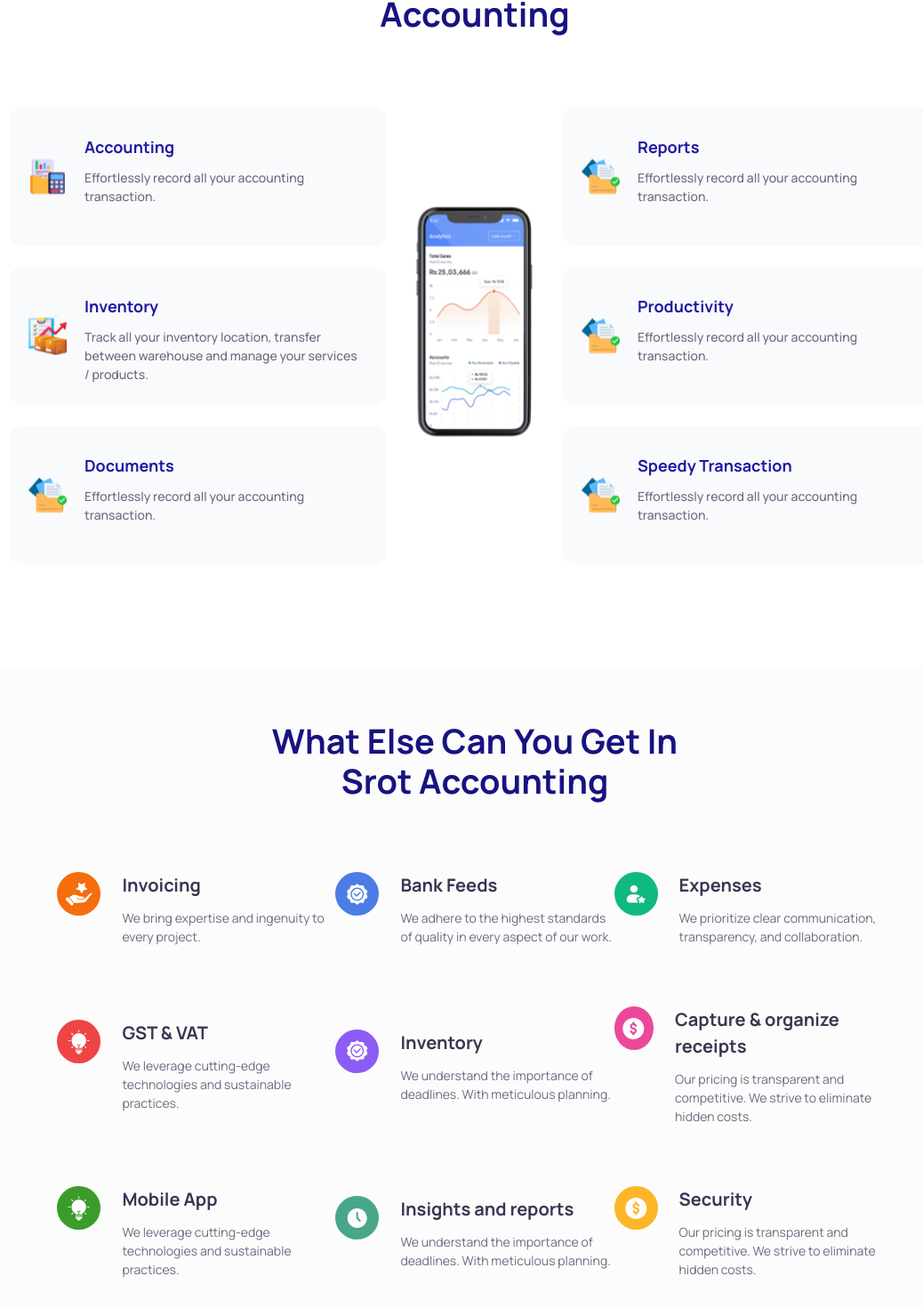
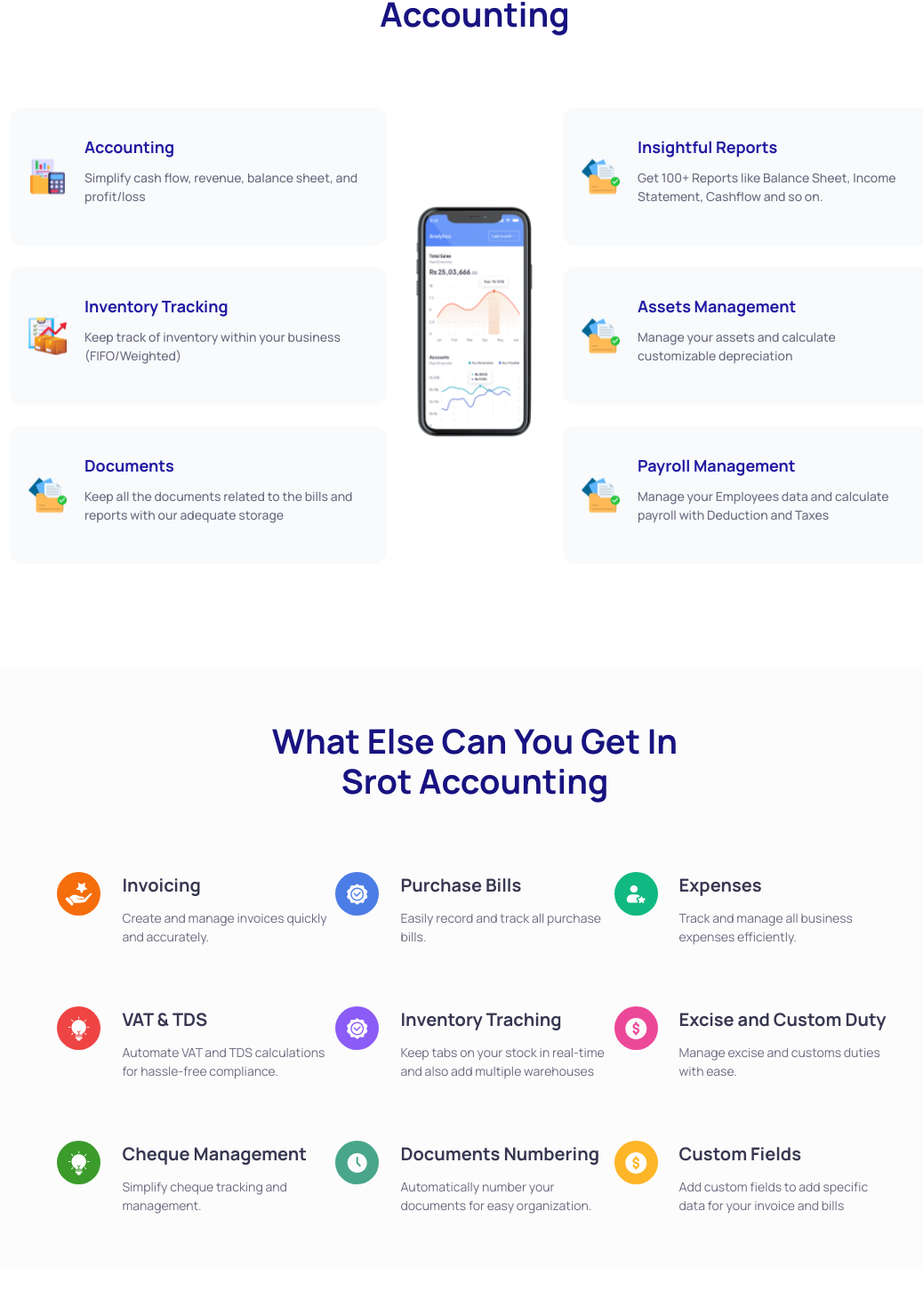
Before and after one commit to gsauarv/test-srot, a Next.js app: page /accounting in a window 1280 px wide. Shown: the part 822-2292 px from the top of the page at 89% size, without its empty margins (106-1144 px from the left). Built offline with nearby package versions, Linux system fonts and the light colour scheme.

Commit message:
Regular Content

```diff
--- a/components/accounting/AccountingLanding.js
+++ b/components/accounting/AccountingLanding.js
@@ -16,10 +16,10 @@ const AccountingLanding = ({ isRestaurantPage = false }) => {
 
   const restaurantData = {
     buttonText: "Cloud Based: Accounting Platform",
-    title: "Rees Platform",
-    subtitle: "Simplify your business through our all-inclusive",
+    title: "Restaurant Handling Platform",
+    subtitle: "Manage your restaurant through our all-inclusive",
     bottomSubtitle:
-      "Take your business to the next level through our cutting-edge, cloud-based platform.",
+      "Kick start your restaurant business to the digital future ",
   };
   return (
     <>
--- a/components/accounting/ExploreMore.js
+++ b/components/accounting/ExploreMore.js
@@ -13,70 +13,70 @@ const ExploreMore = ({ isRestaurantPage = false }) => {
   const accounting_card_data = [
     {
       title: "Accounting",
+      description: "Simplify cash flow, revenue, balance sheet, and profit/loss",
+      image: ExploreAcc,
+    },
+
+    {
+      title: "Inventory Tracking",
+      description:
+        "Keep track of inventory within your business (FIFO/Weighted)",
+      image: Inventory,
+    },
+
+    {
+      title: "Documents",
+      description: "Keep all the documents related to the bills and reports with our adequate storage",
+      image: Document,
+    },
+    {
+      title: "Insightful Reports",
+      description: "Get 100+ Reports like Balance Sheet, Income Statement, Cashflow and so on.",
+      image: Document,
+    },
+    {
+      title: "Assets Management",
+      description: "Manage your assets and calculate customizable depreciation ",
+      image: Document,
+    },
+    {
+      title: "Payroll Management",
+      description: "Manage your Employees data and calculate payroll with Deduction and Taxes",
+      image: Document,
+    },
+  ];
+
+  const res_card_data = [
+    {
+      title: "Table Management",
       description: "Effortlessly record all your accounting transaction.",
       image: ExploreAcc,
     },
 
     {
-      title: "Inventory",
+      title: "100% Leakage Control",
       description:
         "Track all your inventory location,  transfer between warehouse and manage your services / products.",
       image: Inventory,
     },
 
     {
-      title: "Documents",
+      title: "Real Time Analytics",
       description: "Effortlessly record all your accounting transaction.",
       image: Document,
     },
     {
-      title: "Reports",
+      title: "50+ Insightful Reports",
       description: "Effortlessly record all your accounting transaction.",
       image: Document,
     },
     {
-      title: "Productivity",
+      title: "Multiple Outlet Billing",
       description: "Effortlessly record all your accounting transaction.",
       image: Document,
     },
     {
-      title: "Speedy Transaction",
-      description: "Effortlessly record all your accounting transaction.",
-      image: Document,
-    },
-  ];
-
-  const res_card_data = [
-    {
-      title: "Accounting",
-      description: "Effortlessly record all your accounting transaction.",
-      image: ExploreAcc,
-    },
-
-    {
-      title: "Inventory",
-      description:
-        "Track all your inventory location,  transfer between warehouse and manage your services / products.",
-      image: Inventory,
-    },
-
-    {
-      title: "Documents",
-      description: "Effortlessly record all your accounting transaction.",
-      image: Document,
-    },
-    {
-      title: "Reports",
-      description: "Effortlessly record all your accounting transaction.",
-      image: Document,
-    },
-    {
-      title: "Productivity",
-      description: "Effortlessly record all your accounting transaction.",
-      image: Document,
-    },
-    {
-      title: "Speedy Transaction",
+      title: "Record Customer Credit",
       description: "Effortlessly record all your accounting transaction.",
       image: Document,
     },
--- a/components/accounting/FeaturesSection.js
+++ b/components/accounting/FeaturesSection.js
@@ -14,64 +14,64 @@ const FeaturesSection = ({ isRestaurantPage }) => {
   const accounting_feature_data = [
     {
       title: "Invoicing",
-      description: "We bring expertise and ingenuity to every project.",
+      description: "Create and manage invoices quickly and accurately.",
       icon: Invoicing,
       color: "#F56D0C",
     },
 
     {
-      title: "Bank Feeds",
+      title: "Purchase Bills",
       description:
-        "We adhere to the highest standards of quality in every aspect of our work.",
+        "Easily record and track all purchase bills.",
       icon: Bank,
       color: "#4C7CE5",
     },
     {
       title: "Expenses",
       description:
-        "We prioritize clear communication, transparency, and collaboration.",
+        "Track and manage all business expenses efficiently.",
       icon: Expenses,
       color: "#10B981",
     },
     {
-      title: "GST & VAT",
+      title: "VAT & TDS",
       description:
-        "We leverage cutting-edge technologies and sustainable practices.",
+        "Automate VAT and TDS calculations for hassle-free compliance.",
       icon: Gst,
       color: "#EF4444",
     },
     {
-      title: "Inventory",
+      title: "Inventory Traching",
       description:
-        "We understand the importance of deadlines. With meticulous planning.",
+        "Keep tabs on your stock in real-time and also add multiple warehouses",
       icon: Bank,
       color: "#8B5CF6",
     },
     {
-      title: "Capture & organize receipts",
+      title: "Excise and Custom Duty",
       description:
-        "Our pricing is transparent and competitive. We strive to eliminate hidden costs.",
+        "Manage excise and customs duties with ease.",
       icon: Receipts,
       color: "#EC4899",
     },
     {
-      title: "Mobile App",
+      title: "Cheque Management",
       description:
-        "We leverage cutting-edge technologies and sustainable practices.",
+        "Simplify cheque tracking and management.",
       icon: Gst,
       color: "#3B9B2B",
     },
     {
-      title: "Insights and reports",
+      title: "Documents Numbering",
       description:
-        "We understand the importance of deadlines. With meticulous planning.",
+        "Automatically number your documents for easy organization.",
       icon: Insights,
       color: "#49A68A",
     },
     {
-      title: "Security",
+      title: "Custom Fields",
       description:
-        "Our pricing is transparent and competitive. We strive to eliminate hidden costs.",
+        " Add custom fields to add specific data for your invoice and bills",
       icon: Receipts,
       color: "#FEB527",
     },
@@ -79,63 +79,63 @@ const FeaturesSection = ({ isRestaurantPage }) => {
 
   const res_feature_data = [
     {
-      title: "Invoicing",
+      title: "Ordering & Billing",
       description: "We bring expertise and ingenuity to every project.",
       icon: Invoicing,
       color: "#F56D0C",
     },
 
     {
-      title: "Bank Feeds",
+      title: "KOT/BOT Management",
       description:
         "We adhere to the highest standards of quality in every aspect of our work.",
       icon: Bank,
       color: "#4C7CE5",
     },
     {
-      title: "Expenses",
+      title: "Multiple Users & Roles",
       description:
         "We prioritize clear communication, transparency, and collaboration.",
       icon: Expenses,
       color: "#10B981",
     },
     {
-      title: "GST & VAT",
+      title: "Menu Management",
       description:
         "We leverage cutting-edge technologies and sustainable practices.",
       icon: Gst,
       color: "#EF4444",
     },
     {
-      title: "Inventory",
+      title: "Inventory Tracking",
       description:
         "We understand the importance of deadlines. With meticulous planning.",
       icon: Bank,
       color: "#8B5CF6",
     },
     {
-      title: "Capture & organize receipts",
+      title: "Day Book Entry",
       description:
         "Our pricing is transparent and competitive. We strive to eliminate hidden costs.",
       icon: Receipts,
       color: "#EC4899",
     },
     {
-      title: "Mobile App",
+      title: "Track Cashier Session",
       description:
         "We leverage cutting-edge technologies and sustainable practices.",
       icon: Gst,
       color: "#3B9B2B",
     },
     {
-      title: "Insights and reports",
+      title: "Easy Account Integration",
       description:
         "We understand the importance of deadlines. With meticulous planning.",
       icon: Insights,
       color: "#49A68A",
     },
     {
-      title: "Security",
+      title: "Manage Delivery Partners",
       description:
         "Our pricing is transparent and competitive. We strive to eliminate hidden costs.",
       icon: Receipts,
```
